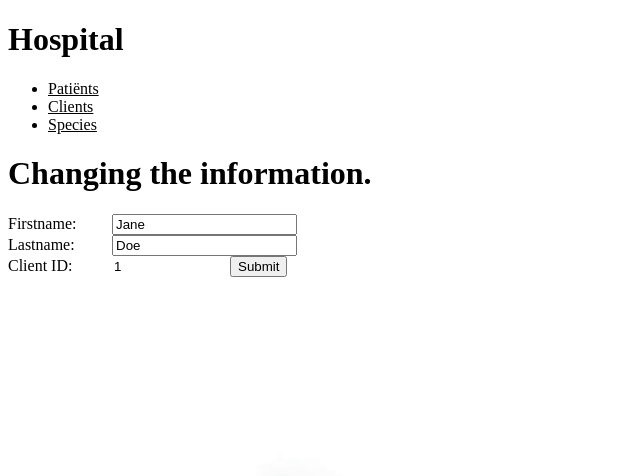
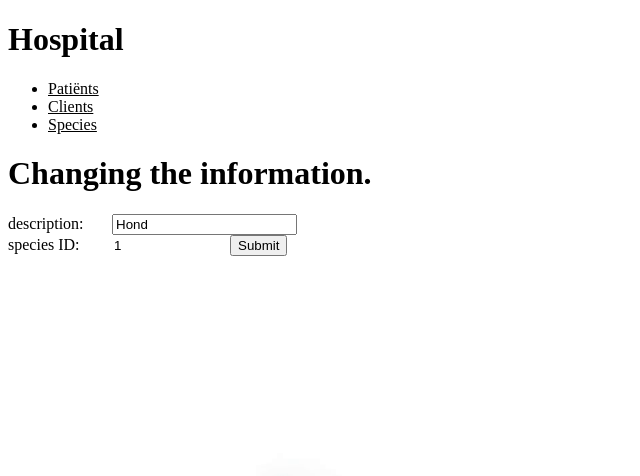
Before and after one commit to Raimovanberkel/hospital, a PHP site: page /Hospital/species/edit/1 in a window 1280 px wide. Shown: the top 476 px of the page, without its empty margins (0-640 px from the left). Run offline with PHP 8.4, Linux system fonts and the light colour scheme; data comes from the database, SQL or seed files in the repository.

Commit message:
patients deleten werkt , species en clients helemaal af

```diff
--- a/controller/SpeciesController.php
+++ b/controller/SpeciesController.php
@@ -2,42 +2,42 @@
 
 require(ROOT . "/model/SpeciesModel.php");
 
-// http://localhost/Hospital/client/index
+// http://localhost/Hospital/species/index
 function index() {
 	return render('species/index');
 }
 
 function create() {
-	render("client/create");
+	render("species/create");
 }
 
 function createSave() {
-	if (!createClient()) {
+	if (!createspecies()) {
 		header('Location:' . URL . 'error/index');
 		exit();
 	}
-	header('Location:' . URL . 'client/index');
+	header('Location:' . URL . 'species/index');
 }
 
-function delete($clientid) {
-	if (!deleteclient($clientid)) {
+function delete($speciesid) {
+	if (!deletespecies($speciesid)) {
 		header("Location:" . URL . "error/index");
 		exit();
 	}
-	header("Location:" . URL . "client/index");
+	header("Location:" . URL . "species/index");
 }
 
-function edit($clientid) {
-	render("client/edit", array(
-		'client' => getclient($clientid)
+function edit($speciesid) {
+	render("species/edit", array(
+		'species' => getspecies($speciesid)
 		));
 }
 
-function editSave($clientid) {
-	if (!editclient($clientid)) {
+function editSave($speciesid) {
+	if (!editspecies($speciesid)) {
 		header('location:' . URL . 'error/index');
 	}
-	header('location:' . URL . 'client/index');
+	header('location:' . URL . 'species/index');
 }
 
 ?>
--- a/database/select.sql
+++ b/database/select.sql
@@ -1,4 +1,4 @@
-select patient_name, patient_status,species.species_description,clients.client_firstname,clients.client_lastname  from patients
-join clients on patients.client_id = clients.client_id
-join species on patients.species_id = species.species_id
+select patient_id, patient_name, patient_status,species.species_description,clients.client_firstname,clients.client_lastname ,  Concat(Trim(client_firstname),' ',Trim(client_lastname)) as Clientname from patients
+left outer join clients on patients.client_id = clients.client_id
+left outer join species on patients.species_id = species.species_id
 order by client_firstname asc;
--- a/model/SpeciesModel.php
+++ b/model/SpeciesModel.php
@@ -1,65 +1,60 @@
 <?php
 
-function getclient($clientid) {
+function getspecies($speciesid) {
 	$db = openDatabaseConnection();
-	$sql = "SELECT * FROM clients WHERE client_id = :client_id";
+	$sql = "SELECT * FROM species WHERE species_id = :species_id";
 	$query = $db->prepare($sql);
-	$query->execute(array(":client_id" => $clientid));
+	$query->execute(array(":species_id" => $speciesid));
 	$db = null;
 	return $query->fetch();
 }
 
-function createclient() {
-	$firstname = isset($_POST['firstname']) ? $_POST['firstname'] : null;
-	$lastname = isset($_POST['lastname']) ? $_POST['lastname'] : null;
+function createspecies() {
+	$description = isset($_POST['description']) ? $_POST['description'] : null;
 
-
-	if (strlen($firstname) == 0 || strlen($lastname) == 0) {
+	if (strlen($description) == 0 ) {
 		return false;
 	}
 
 	$db = openDatabaseConnection();
-	$sql = "INSERT INTO clients(client_firstname, client_lastname) VALUES (:firstname, :lastname)";
+	$sql = "INSERT INTO species(species_description) VALUES (:description)";
 	$query = $db->prepare($sql);
 	$query->execute(array(
-		':firstname' => $firstname,
-		':lastname' => $lastname));
+		':description' => $description));
 	$db = null;
-	return render('client/index');
+	return render('species/index');
 	return true;
 }
 
-function deleteclient($clientid = null) {
-		if (!$clientid) {
+function deletespecies($speciesid = null) {
+		if (!$speciesid) {
 		return false;
 	}
 	$db = openDatabaseConnection();
-	$sql = "DELETE FROM clients WHERE client_id = :client_id ";
+	$sql = "DELETE FROM species WHERE species_id = :species_id ";
 	$query = $db->prepare($sql);
 	$query->execute(array(
-		':client_id' => $clientid));
+		':species_id' => $speciesid));
 	$db = null;
-	return render('client/index');
+	return render('species/index');
 	return true;
 }
 
-function editclient($clientid = null) {
-	$firstname = isset($_POST['firstname']) ? $_POST['firstname'] : null;
-	$lastname = isset($_POST['lastname']) ? $_POST['lastname'] : null;
-	$clientid = isset($_POST['clientid']) ? $_POST['clientid'] : null;
+function editspecies($speciesid = null) {
+	$description = isset($_POST['description']) ? $_POST['description'] : null;
+	$speciesid = isset($_POST['speciesid']) ? $_POST['speciesid'] : null;
 
-	if (strlen($firstname) == 0 && strlen($lastname) == 0 ) {
+	if (strlen($description) == 0 ) {
 		return false;
 	}
 
 	$db = openDatabaseConnection();
 
-	$sql = "UPDATE clients SET client_firstname = :client_firstname, client_lastname = :client_lastname WHERE client_id = :client_id";
+	$sql = "UPDATE species SET species_description = :species_description WHERE species_id = :species_id";
 	$query = $db->prepare($sql);
 	$query->execute(array(
-		':client_firstname' => $firstname,
-		':client_lastname' => $lastname,
-		':client_id' => $clientid));
+		':species_description' => $description,
+		':species_id' => $speciesid));
 	$db = null;
 	return true;
 }
--- a/view/species/edit.php
+++ b/view/species/edit.php
@@ -0,0 +1,12 @@
+<h1>Changing the information.</h1>
+<div class="container">
+
+  <form action="<?= URL ?>species/editSave" method="post">
+  	<label for="description">description:</label>
+    <input type="text" name="description" value="<?= $species['species_description'] ?>" id="description"><br>
+
+    <label for="speciesid">species ID:</label>
+   	<input type="text" name="speciesid" value="<?= $species['species_id'] ?>" id="clientid" readonly>
+    <input type="submit" value="Submit">
+  </form>
+</div>
--- a/view/species/index.php
+++ b/view/species/index.php
@@ -11,7 +11,7 @@
 	<table>
 		<thead>
 			<tr>
-				<th>Discription</th>
+				<th>Description</th>
 
 				<th colspan="2">Action</th>
 			</tr>
@@ -22,7 +22,7 @@
 	<tr>
 		<td><?php echo $species['species_description']; ?></td>
 		<td class="center"><a href="<?php echo URL . 'species/edit/' . $species['species_id']; ?>">edit</a></td>
-		<td class="center"><a href=" <?php echo URL . 'species/deleteclient/' . $species['species_id']; ?>">delete</a></td>
+		<td class="center"><a href=" <?php echo URL . 'species/deletespecies/' . $species['species_id']; ?>">delete</a></td>
 	</tr>
 <?php
 	}
```
Also changed, not shown: view/patient/delete.php (deleted, +0 -7 lines), view/patient/edit.php (+11 -0 lines), view/patient/index.php (+16 -28 lines), view/species/create.php (+12 -0 lines), view/client/delete.php (added), view/species/delete.php (deleted).
